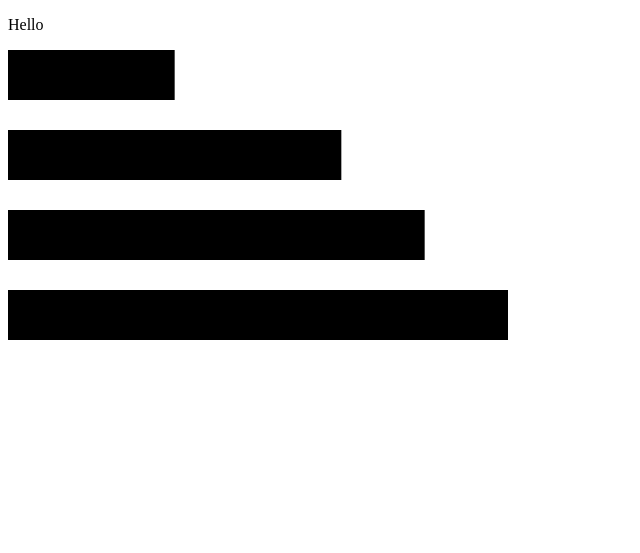
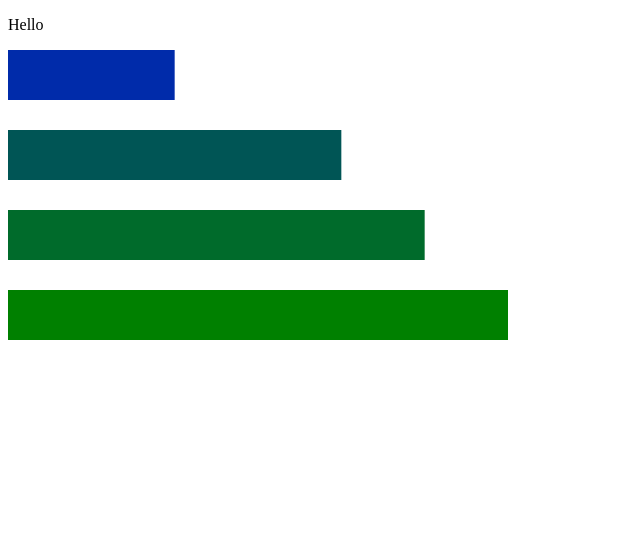
Before and after one commit to musa-raza/D3prac, a plain HTML site: page index.html in a window 1280 px wide. Shown: the whole page, without its empty margins (0-640 px from the left). Drawn offline with nearby package versions, Linux system fonts and the light colour scheme.

Commit message:
Play around with colors

```diff
--- a/index.html
+++ b/index.html
@@ -18,6 +18,10 @@
                          .domain([0, 60])
                          .range([0, width]);
 
+      const colorScale = d3.scaleLinear()
+                         .domain([0, 60])
+                         .range(["blue", "green"])
+
       const canvas = d3.select("body")
                     .append("svg")
                     .attr("width", 500)
@@ -29,6 +33,7 @@
                       .append("rect")
                       .attr("width", function(d) { return widthScale(d); })
                       .attr("height", 50)
+                      .attr("fill", function(d) { return colorScale(d); })
                       .attr("y", function(d, i) { return i * 80 });
 
     </script>
```
